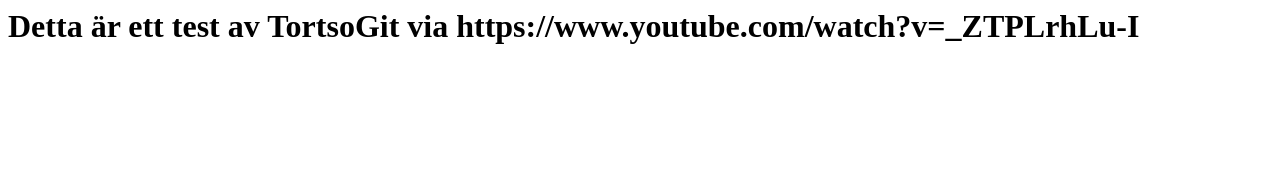
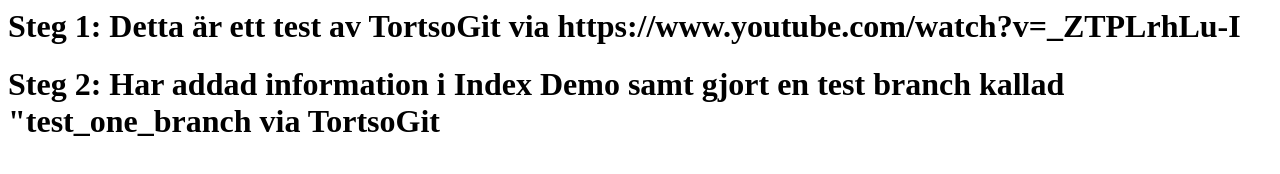
Before and after one commit to Glimmerdaboss/GitDemo, a plain HTML site: page index.html in a window 1280 px wide. Drawn offline with Linux system fonts and the light colour scheme.

Commit message:
This is step two in commiting changes via TortoiseGit. Added htmt text for "steg 2".

```diff
--- a/index.html
+++ b/index.html
@@ -1 +1,3 @@
-<h1>Detta är ett test av TortsoGit via https://www.youtube.com/watch?v=_ZTPLrhLu-I</h1>
+<h1>Steg 1: Detta är ett test av TortsoGit via https://www.youtube.com/watch?v=_ZTPLrhLu-I</h1>
+
+<h1>Steg 2: Har addad information i Index Demo samt gjort en test branch kallad "test_one_branch via TortsoGit</h1>
```
